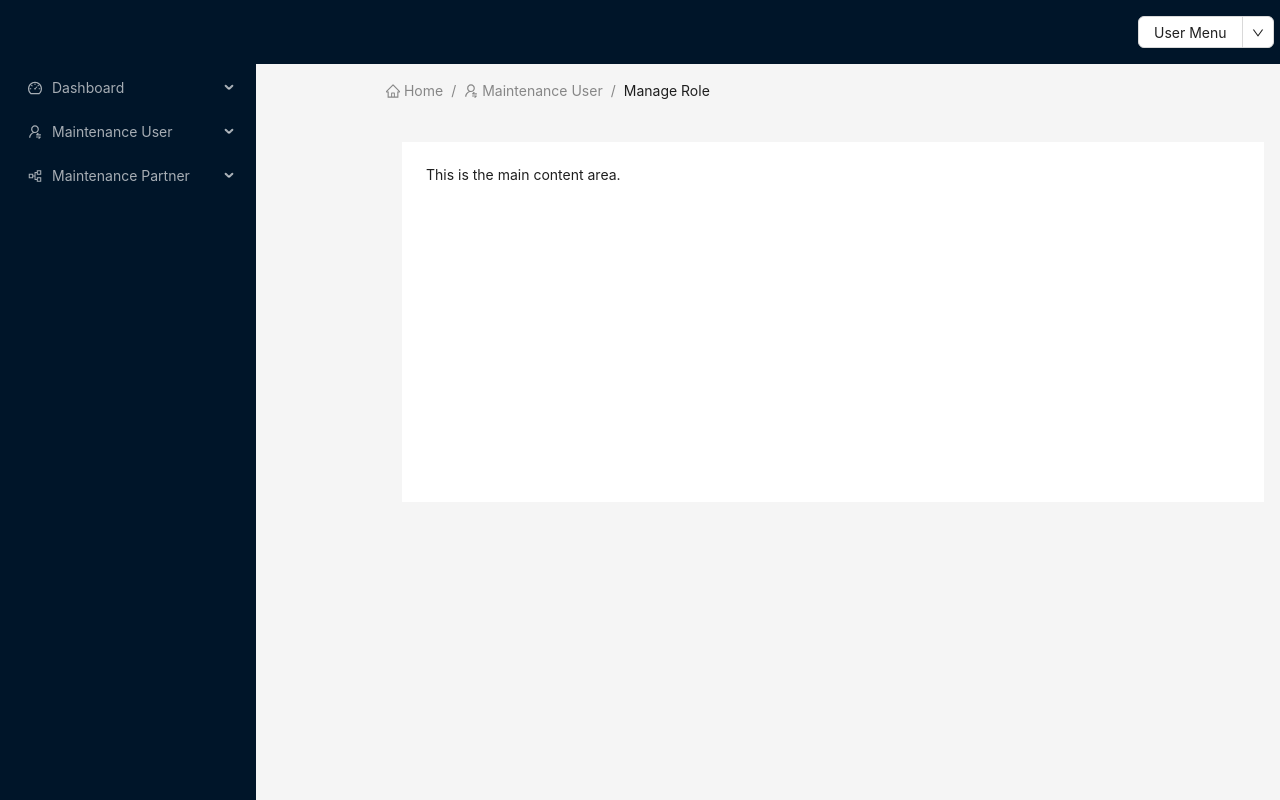
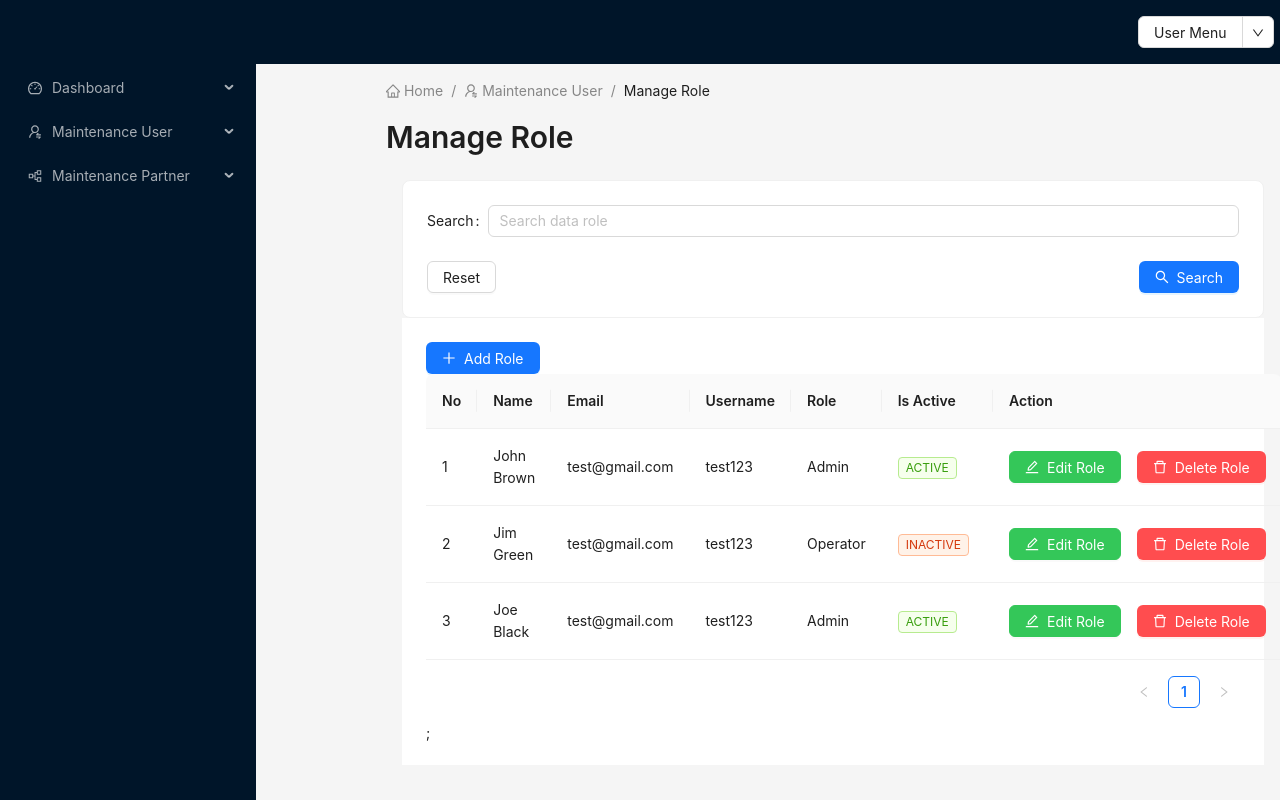
Before and after one commit to rezamf17/next-web-admin, a Next.js app: page /manage-role in a window 1280 px wide. Built offline with nearby package versions, Linux system fonts and the light colour scheme.

Commit message:
ui manage role

```diff
--- a/src/pages/manage-role/index.jsx
+++ b/src/pages/manage-role/index.jsx
@@ -1,14 +1,116 @@
 import { useState } from 'react';
-import { Layout } from 'antd';
+import { Layout, Card, Row, Col, Button, Form, Input, Typography, Table, Tag, Space } from 'antd';
 import HeaderComponent from '@/components/HeaderComponent';
 import SiderComponent from '@/components/SiderComponent';
 import BreadcrumbComponent from '../../components/BreadcrumbComponent';
-import { UserSwitchOutlined } from '@ant-design/icons';
+import {
+  UserSwitchOutlined,
+  PlusOutlined,
+  DeleteOutlined,
+  EditOutlined,
+  SearchOutlined,
+} from '@ant-design/icons';
 
 const { Content } = Layout;
 
 const App = () => {
   const [collapsed, setCollapsed] = useState(false);
+
+
+  const columns = [
+    {
+      title: "No",
+      dataIndex: "no",
+      key: "no",
+    },
+    {
+      title: "Name",
+      dataIndex: "name",
+      key: "name",
+      render: (text) => <a>{text}</a>,
+    },
+    {
+      title: "Email",
+      dataIndex: "email",
+      key: "email",
+    },
+    {
+      title: "Username",
+      dataIndex: "username",
+      key: "username",
+    },
+    {
+      title: "Role",
+      dataIndex: "role",
+      key: "role",
+    },
+    {
+      title: "Is Active",
+      key: "isActive",
+      dataIndex: "isActive",
+      render: (_, { isActive }) => (
+        <>
+          {isActive === "A" ? (
+            <Tag color="volcano">INACTIVE</Tag>
+          ) : (
+            <Tag color="green">ACTIVE</Tag>
+          )}
+        </>
+      ),
+    },
+    {
+      title: "Action",
+      key: "action",
+      render: (_, record) => (
+        <Space size="middle">
+          <Button
+            style={{
+              backgroundColor: "#34c759",
+              borderColor: "#34c759",
+              color: "white",
+            }}
+            icon={<EditOutlined />}
+            color="green-5"
+            onClick={() => editUser(record)}
+          >
+            Edit Role
+          </Button>
+          <Button type="primary" icon={<DeleteOutlined />} danger onClick={() => deleteUser(record)}>
+            Delete Role
+          </Button>
+        </Space>
+      ),
+    },
+  ];
+  const data = [
+    {
+      key: "1",
+      no: "1",
+      name: "John Brown",
+      email: "test@gmail.com",
+      role: "Admin",
+      username: "test123",
+      isActive: "I",
+    },
+    {
+      key: "2",
+      no: "2",
+      name: "Jim Green",
+      email: "test@gmail.com",
+      role: "Operator",
+      username: "test123",
+      isActive: "A",
+    },
+    {
+      key: "3",
+      no: "3",
+      name: "Joe Black",
+      role: "Admin",
+      email: "test@gmail.com",
+      username: "test123",
+      isActive: "I",
+    },
+  ];
 
   return (
     <Layout style={{ minHeight: '100vh' }}>
@@ -17,10 +119,30 @@ const App = () => {
         <SiderComponent collapsed={collapsed} />
         <Layout style={{ marginLeft: collapsed ? 80 : 130 }}>
           <BreadcrumbComponent icon={<UserSwitchOutlined />} menu="Maintenance User" submenu="Manage Role" />
+          <Typography.Title level={2} style={{ margin: 0 }}>
+            Manage Role
+          </Typography.Title>
           <Content className="layout-content">
+            <Card>
+              <Form.Item label="Search">
+                <Input placeholder="Search data role" />
+              </Form.Item>
+              <Row justify="space-between">
+                <Col>
+                  <Button type="default">Reset</Button>
+                </Col>
+                <Col>
+                  <Button type="primary" icon={<SearchOutlined />}>
+                    Search
+                  </Button>
+                </Col>
+              </Row>
+            </Card>
             <div className="content-wrapper">
-              {/* Main content goes here */}
-              This is the main content area.
+              <Button type="primary" icon={<PlusOutlined />}>
+                Add Role
+              </Button>
+              <Table columns={columns} dataSource={data} />;
             </div>
           </Content>
         </Layout>
```
Also changed, not shown: src/components/manage-user/AddRole.jsx (added, +109 -0 lines), src/pages/manage-role/add/index.jsx (added).
